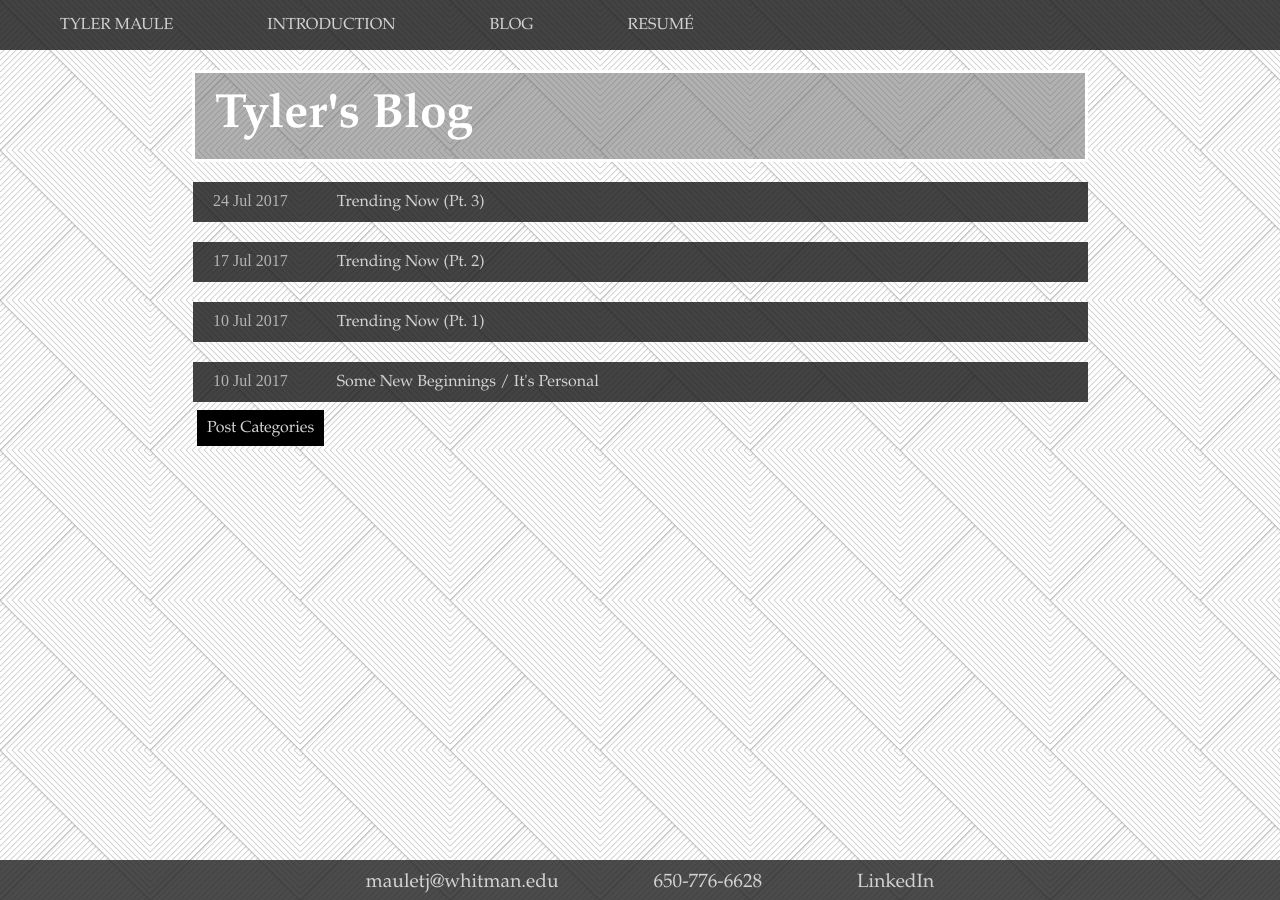
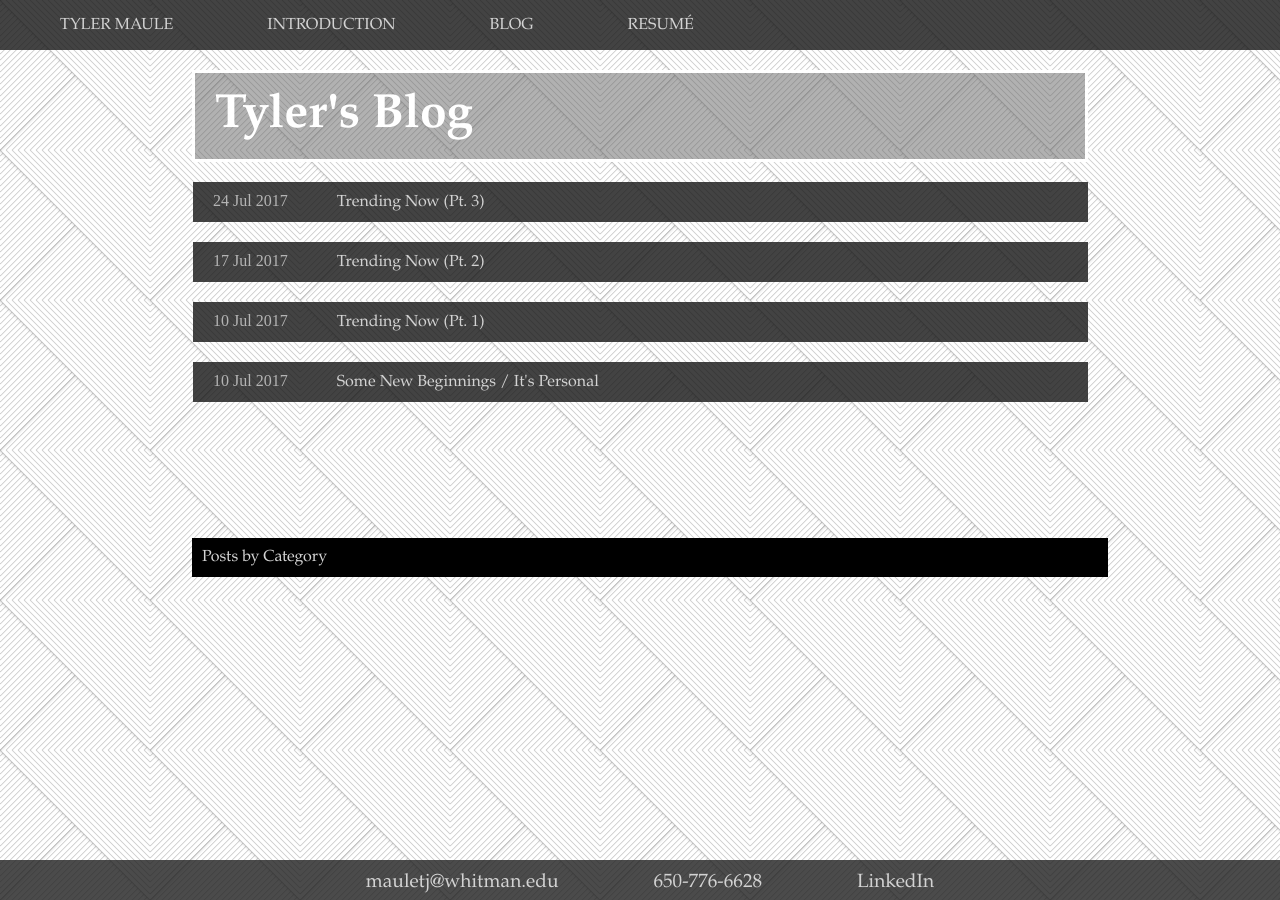
Before and after one commit to tylermaule/tylermaule.github.io, a Jekyll site: the page built from blog/index.html, in a window 1280 px wide. Built offline with Jekyll 4.4.1, drawn with Linux system fonts in a browser that asks for light colours.

Commit message:
adjusting cat link

```diff
--- a/assets/css/style.scss
+++ b/assets/css/style.scss
@@ -90,8 +90,11 @@
 #post_cat {
 	background-color: rgba(0,0,0,1);
 	padding: 10px;
-	margin-top: 80px;
+	margin-top: 120px;
 	min-width: 680px;
+	width: 100%;
+	float: left;
+	margin-left: 0px;
 }
 
 #opening {
--- a/blog/index.html
+++ b/blog/index.html
@@ -2,6 +2,7 @@
 layout: default
 title: Tyler's Blog
 ---
+
 
 <ul class="posts">
 	{% for post in site.posts %}
@@ -11,4 +12,4 @@
 	{% endfor %}
 </ul>
 
-<a href="/categories.html" id="post_cat">Post Categories</a>
+<a href="/categories.html" id="post_cat">Posts by Category</a>
```
